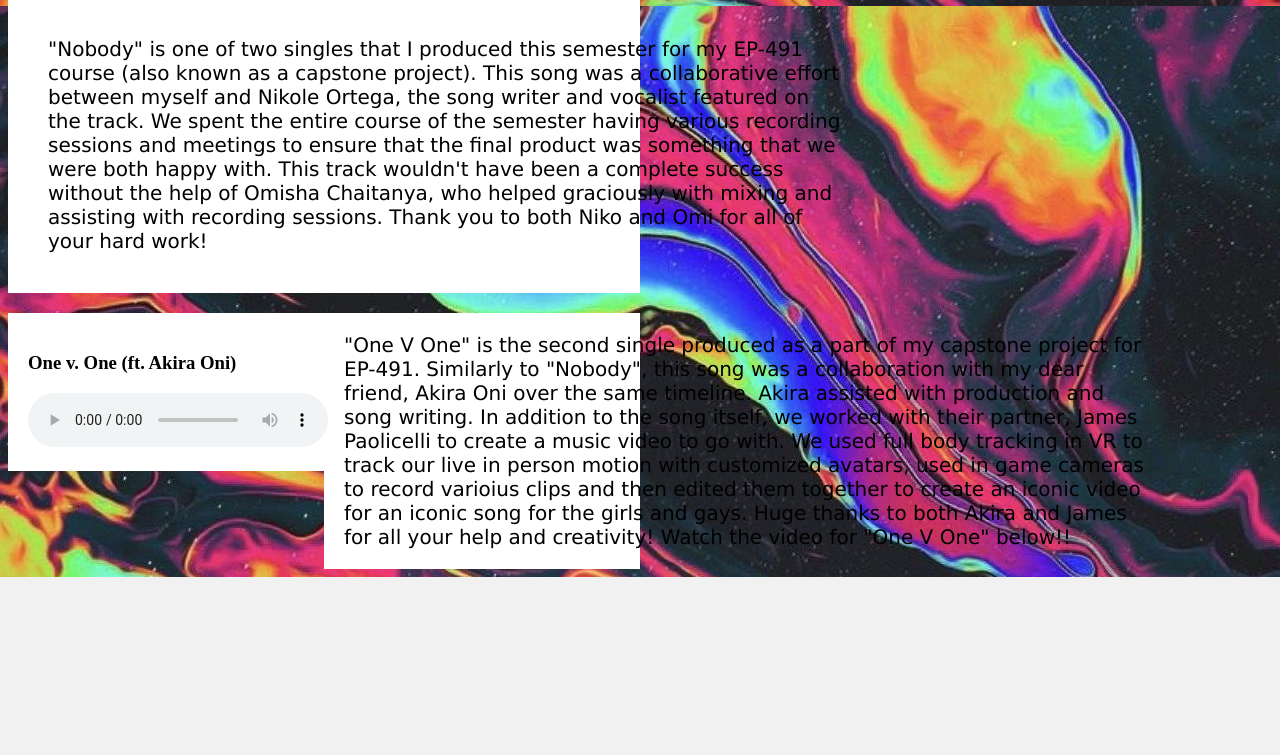
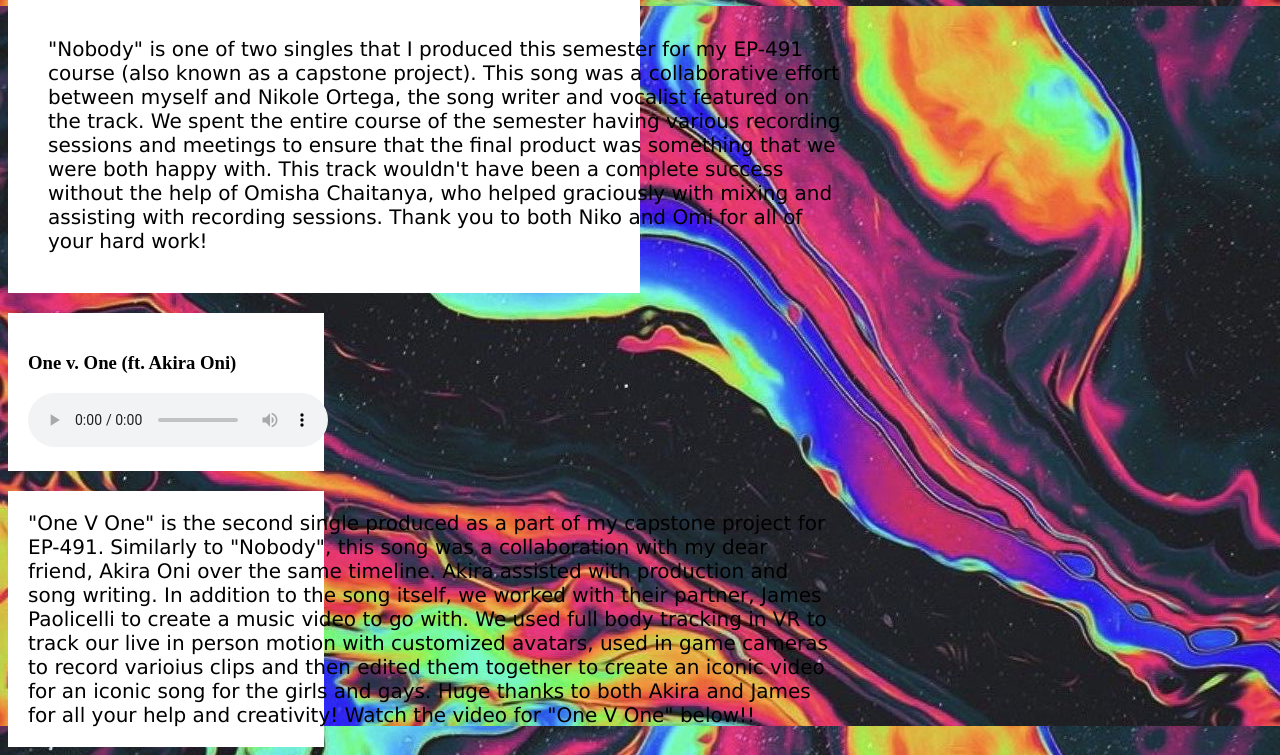
Before and after one commit to asavransky/asavransky.github.io, a plain HTML site: page index.html in a window 1280 px wide. Shown: the part 714-1469 px from the top of the page. Before the commit the page ends 1291 px from the top, so only its background shows below. Drawn offline with Linux system fonts and the light colour scheme.

Commit message:
column update eheheh

```diff
--- a/index.html
+++ b/index.html
@@ -53,10 +53,6 @@
       <h3>One v. One (ft. Akira Oni)</h3>
         <audio src="one v one mix 1.mp3" controls>
     </div>
-</div>
-
-<div class="row">
-  <div class="leftcolumn">
     <div class="card">
       <p>
         "One V One" is the second single produced as a part of my capstone
@@ -72,6 +68,7 @@
         Watch the video for "One V One" below!!
       </p>
     </div>
+  </div>
 </div>
 </audio>
 
```
